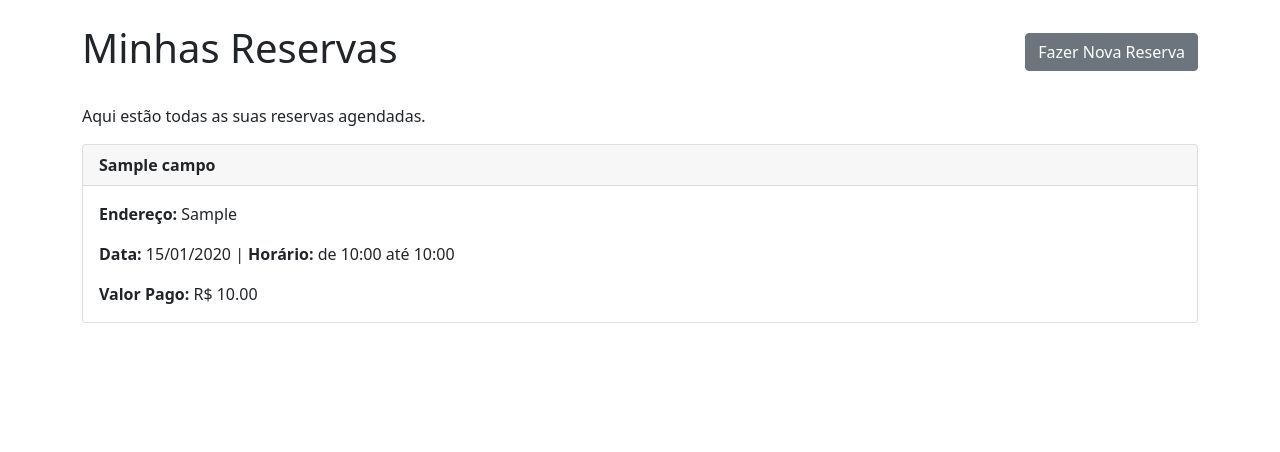
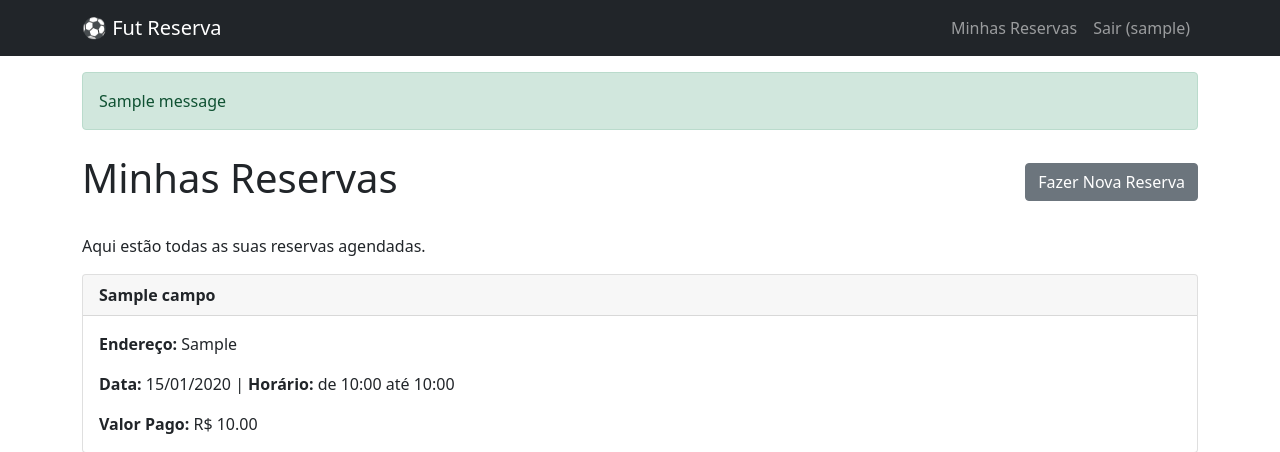
Before and after one commit to lfslDEV/Aluguel-de-Campos, a Django app: page /minhas_reservas/ in a window 1280 px wide. Shown: the top 452 px of the page. Run offline with Django 5.2, Linux system fonts and the light colour scheme; a user stored in the database is signed in; tables that the repository leaves empty hold one stand-in row (values such as "Sample post"); one stand-in notice (Sample message) is shown.

Commit message:
Adicionado navbar e 'herança' de templates

```diff
--- a/core/views.py
+++ b/core/views.py
@@ -4,6 +4,7 @@ from .models import Campo, Reserva
 from django.contrib.auth.decorators import login_required
 from datetime import datetime
 from decimal import Decimal
+from django.contrib import messages
 
 def busca_campos(request):
     cidade = request.GET.get('cidade')
@@ -34,6 +35,7 @@ def solicitar_reserva(request, campo_id):
             valor_total=valor_total_calculado
         )
         reserva.save()
+        messages.success(request, f"Sua reserva para o campo '{campo.nome_clube}' foi confirmada com sucesso!")
 
         return redirect('minhas_reservas')
 
--- a/templates/core/minhas_reservas.html
+++ b/templates/core/minhas_reservas.html
@@ -1,14 +1,18 @@
-<!-- templates/core/minhas_reservas.html -->
+{% extends 'home.html' %}
 
-<!DOCTYPE html>
-<html lang="pt-br">
-<head>
-    <meta charset="UTF-8">
-    <meta name="viewport" content="width=device-width, initial-scale=1.0">
-    <title>Minhas Reservas</title>
-    <link href="https://cdn.jsdelivr.net/npm/bootstrap@5.1.3/dist/css/bootstrap.min.css" rel="stylesheet">
-</head>
-<body>
+{% block title %}Minhas Reservas{% endblock %} <!-- vai servir para alterar o nome da aba depois-->
+
+{% block content %}
+    {% if messages %}
+        <div class="container mt-3">
+            {% for message in messages %}
+                <div class="alert alert-{{ message.tags }} role="alert">
+                    {{ message }}
+                </div>
+            {% endfor %}
+        </div>
+    {% endif %}
+
     <div class="container mt-4">
         <div class="d-flex justify-content-between align-items-center mb-4">
             <h1>Minhas Reservas</h1>
@@ -44,5 +48,4 @@
         {% endif %}
 
     </div>
-</body>
-</html>
+{% endblock %}
--- /dev/null
+++ b/templates/home.html
@@ -0,0 +1,28 @@
+<!DOCTYPE html>
+<html lang="pt-br">
+<head>
+    <meta charset="UTF-8">
+    <title>{% block title %}Aluguel de Campos{% endblock %}</title>
+    <link href="https://cdn.jsdelivr.net/npm/bootstrap@5.1.3/dist/css/bootstrap.min.css" rel="stylesheet">
+</head>
+<body>
+    <nav class="navbar navbar-expand-lg navbar-dark bg-dark">
+        <div class="container">
+            <a class="navbar-brand" href="{% url 'busca_campos' %}">⚽ Fut Reserva</a>
+            <div class="collapse navbar-collapse">
+                <ul class="navbar-nav ms-auto">
+                    {% if user.is_authenticated %}
+                        <li class="nav-item"><a class="nav-link" href="{% url 'minhas_reservas' %}">Minhas Reservas</a></li>
+                        <li class="nav-item"><a class="nav-link" href="{% url 'logout' %}">Sair ({{ user.username }})</a></li>
+                    {% else %}
+                        <li class="nav-item"><a class="nav-link" href="{% url 'login' %}">Entrar</a></li>
+                    {% endif %}
+                </ul>
+            </div>
+        </div>
+    </nav>
+
+    {% block content %}
+    {% endblock %}
+</body>
+</html>
```
Also changed, not shown: templates/core/busca_campos.html (+8 -12 lines), templates/core/solicitar_reserva.html (+7 -11 lines).
